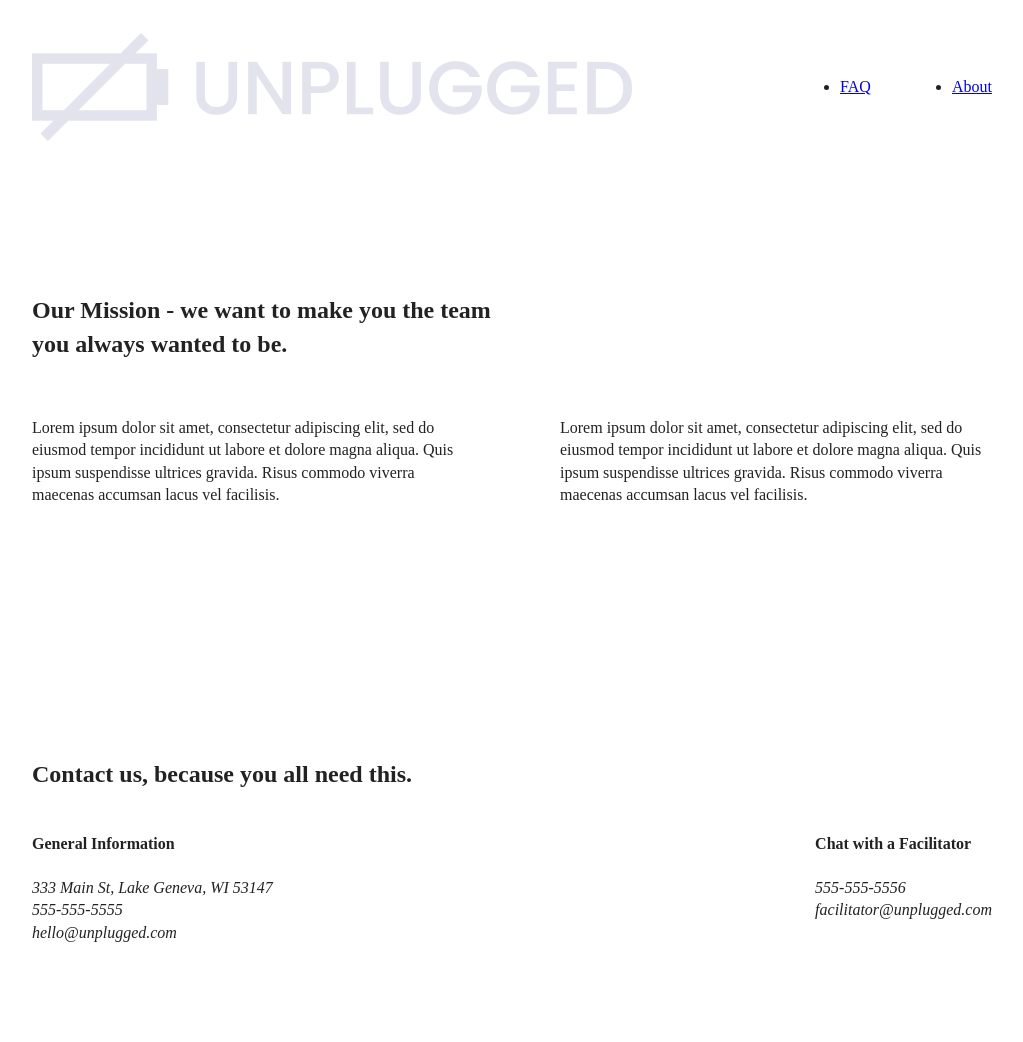
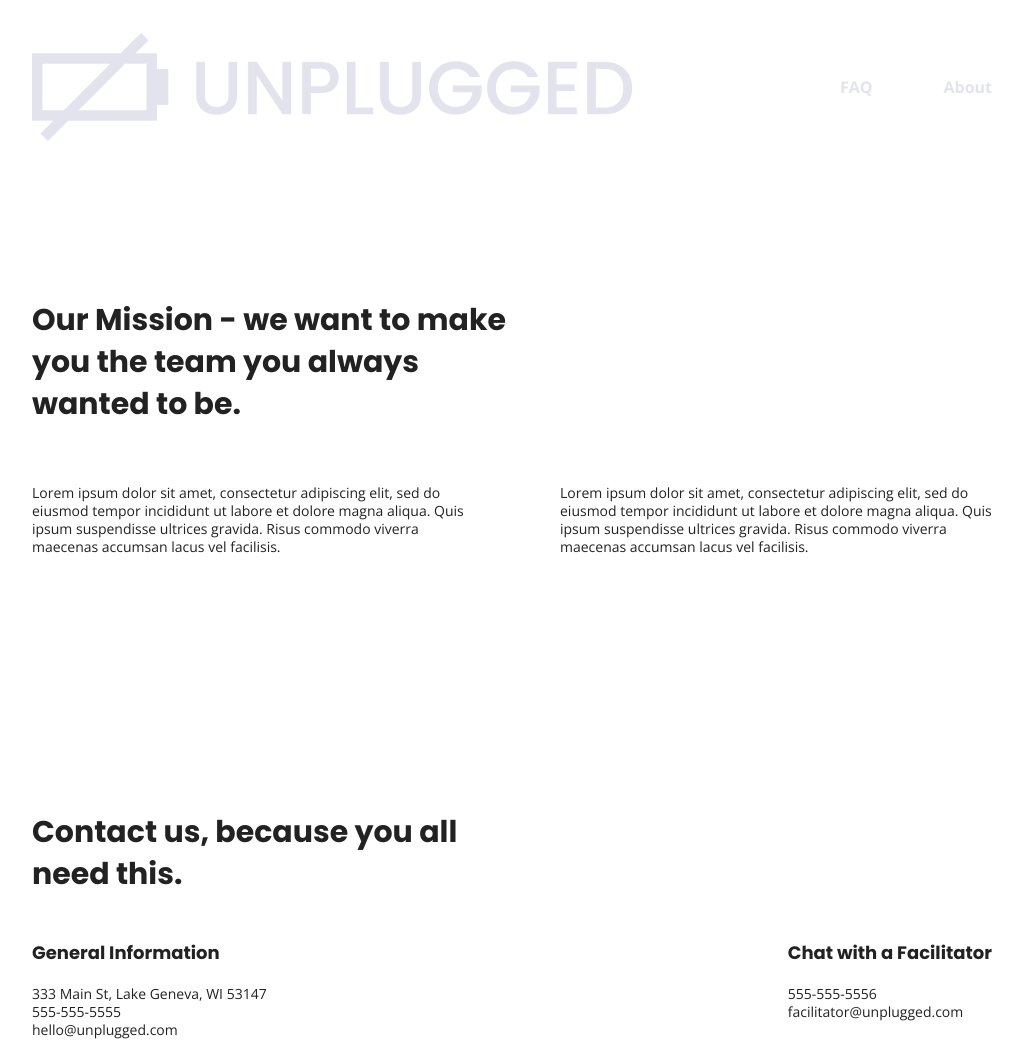
Before and after one commit to Jam-CS/unplugged-retreat, a website: page about/index.html in a window 1280 px wide. Shown: the top 1042 px of the page, without its empty margins (128-1151 px from the left). Drawn offline with nearby package versions, Linux system fonts and the light colour scheme.

Commit message:
Styled text

```diff
--- a/about/index.html
+++ b/about/index.html
@@ -18,6 +18,8 @@
 
   <link rel="stylesheet" href="../css/normalize.css">
   <link rel="stylesheet" href="../css/main.css">
+ <!--Google Fonts-->
+ <link href="https://fonts.googleapis.com/css?family=Open+Sans:400,700|Poppins:500,700" rel="stylesheet">
 
   <meta name="theme-color" content="#fafafa">
 </head>
--- a/css/main.css
+++ b/css/main.css
@@ -96,7 +96,69 @@ textarea {
 /* ==========================================================================
    Author's custom styles
    ========================================================================== */
+/* General Styles */
 
+html {
+  font-size: 16px;
+}
+
+body {
+  font-size: 1em;
+  font-family: 'Open Sans', sans-serif;
+  text-align: left;
+}
+
+ul,
+ol {
+  font-family: 'Open Sans', sans-serif;
+  font-weight: bold;
+  list-style-type: none;
+
+}
+
+a {
+  color: #e2e3ed;
+  text-decoration: none;
+
+}
+
+h2 {
+  font-family: 'Poppins', sans-serif;
+  font-size: 1.875em;
+
+}
+
+h3,
+h4 {
+  font-family: 'Poppins', sans-serif;
+  font-size: 1.125em;
+  margin: 20px 0;
+
+}
+
+p {
+  font-family: 'Open Sans', sans-serif;
+  font-size: .875em;
+  line-height: 1.285em;
+
+}
+
+img {
+
+}
+
+figure {
+
+}
+
+address {
+  font-style: normal;
+
+}
+
+.content-wrapper {
+
+}
 .content-wrapper {
   width: 90%;
   margin: 50px 0;
```
Also changed, not shown: faq/index.html (+2 -0 lines), index.html (+2 -0 lines).
